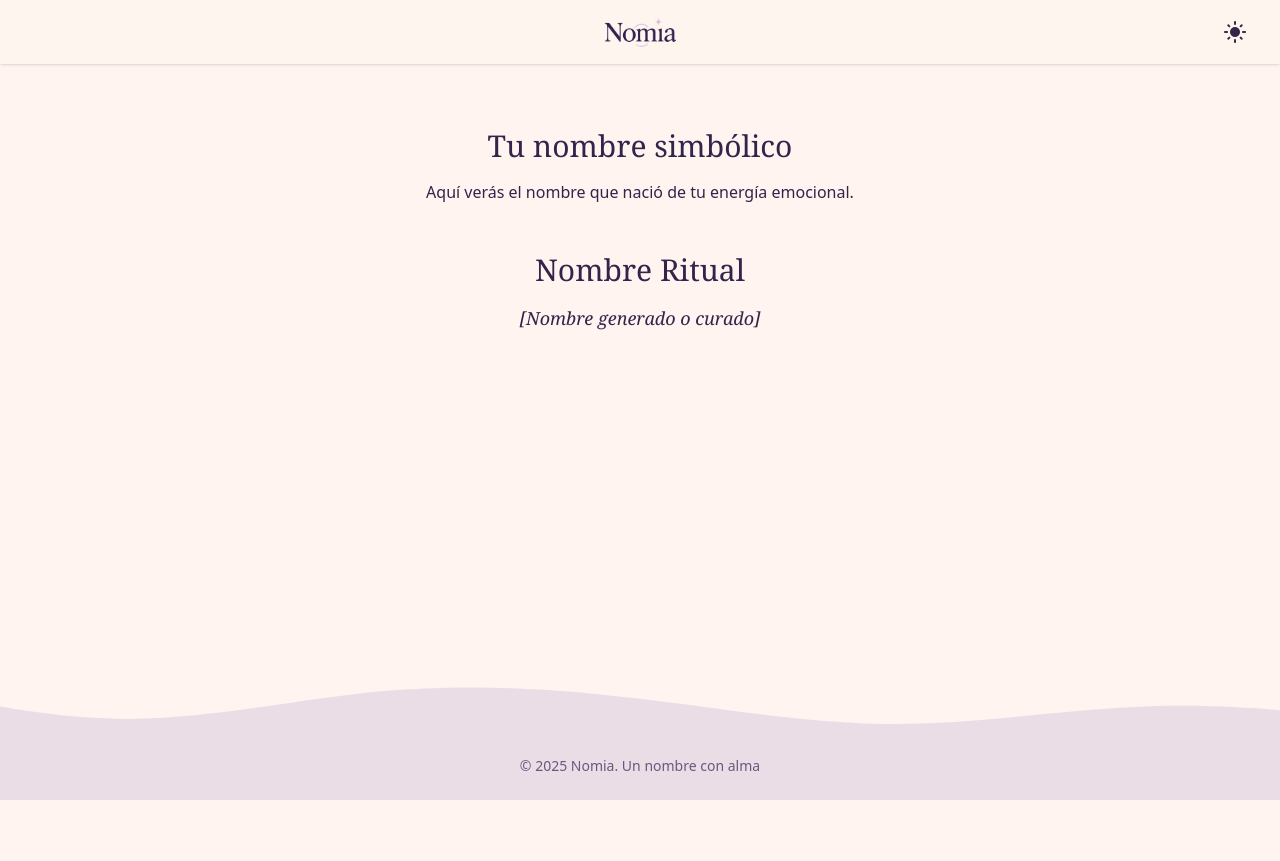
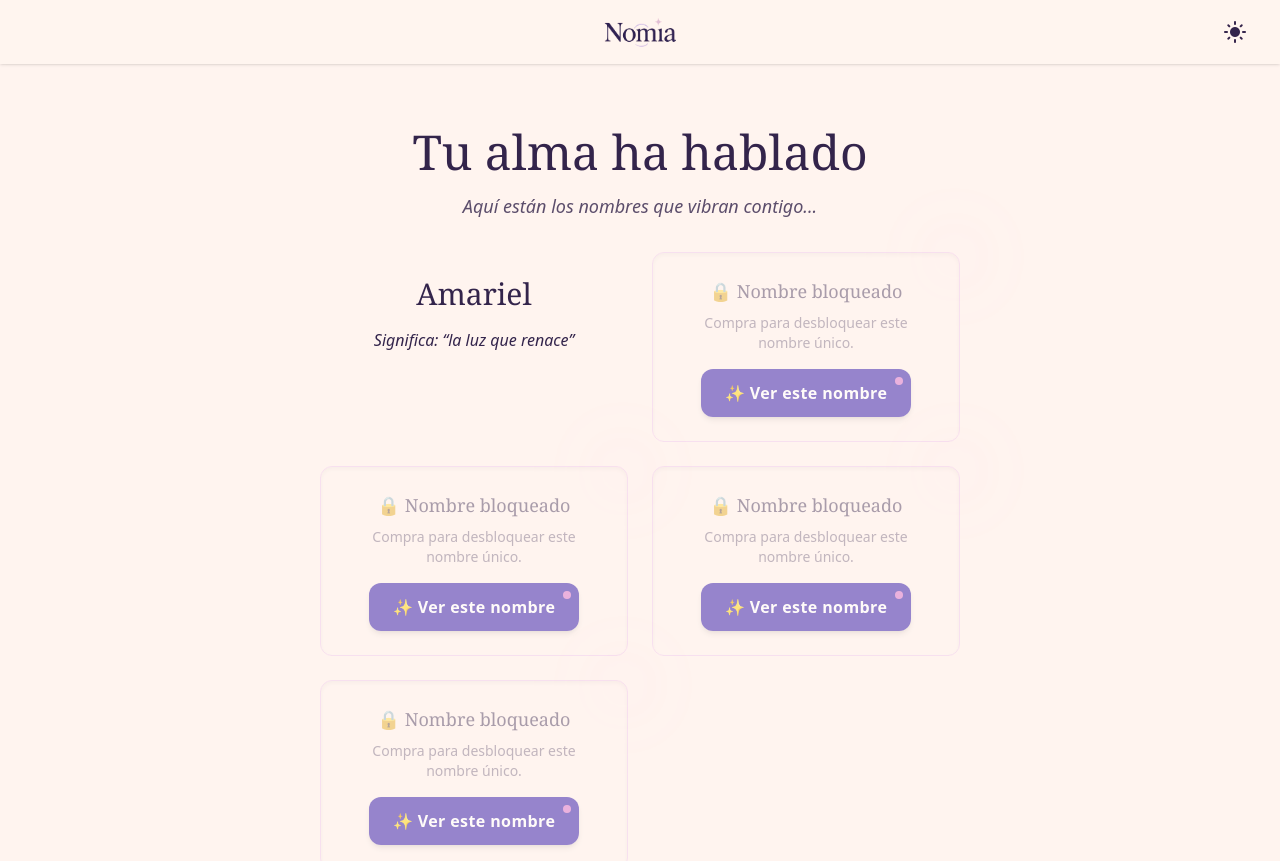
Before and after one commit to Akxlarre/Nomia, an Angular app: page /result in a window 1280 px wide. Shown: the top 861 px of the page. Before the commit the page ends 800 px from the top, so only its background shows below. Built offline with nearby package versions, Linux system fonts and the light colour scheme.

Commit message:
feat(result): mejorar la página de resultados con nuevos componentes y diseño

```diff
--- a/src/app/result/pages/result.page.ts
+++ b/src/app/result/pages/result.page.ts
@@ -1,20 +1,52 @@
+// src/app/result/pages/result.page.ts
 import { Component } from '@angular/core';
-import { NatalCardComponent } from '../../shared/components';
+import { CommonModule } from '@angular/common';
+import { RouterModule } from '@angular/router';
+import { NatalCardComponent, PrimaryButtonComponent } from '../../shared/components';
 
 @Component({
   standalone: true,
   selector: 'app-result-page',
-  imports: [NatalCardComponent],
+  imports: [CommonModule, RouterModule, NatalCardComponent, PrimaryButtonComponent],
   template: `
-    <section class="py-16 px-4 text-center">
-      <h2 class="text-3xl font-serif mb-4">Tu nombre simbólico</h2>
-      <p class="text-base font-sans mb-6">
-        Aquí verás el nombre que nació de tu energía emocional.
+    <section class="max-w-2xl mx-auto px-4 py-16 text-center relative">
+      <h1 class="text-4xl md:text-5xl font-serif mb-4">Tu alma ha hablado</h1>
+      <p class="text-base md:text-lg mb-8 opacity-80 italic">
+        Aquí están los nombres que vibran contigo...
       </p>
-      <ui-natal-card name="Nombre Ritual">
-        <p class="text-lg font-serif italic">[Nombre generado o curado]</p>
-      </ui-natal-card>
+
+      <div class="grid gap-6 md:grid-cols-2">
+        <!-- Card 1: gratuita -->
+        <ui-natal-card name="Amariel">
+          <p class="text-base italic">Significa: “la luz que renace”</p>
+        </ui-natal-card>
+
+        <!-- Cards bloqueadas -->
+        @for (i of [1, 2, 3, 4]; track i) {
+          <div class="relative border border-base-300 bg-base-100 rounded-xl p-6 opacity-60 shadow-inner">
+            <p class="text-lg font-serif mb-2 text-base-content/70">🔒 Nombre bloqueado</p>
+            <p class="text-sm text-base-content/50">Compra para desbloquear este nombre único.</p>
+
+            <div class="mt-4">
+              <a routerLink="/pay">
+                <ui-primary-button class="w-full">✨ Ver este nombre</ui-primary-button>
+              </a>
+            </div>
+
+            <div
+              class="absolute -top-4 -right-4 w-10 h-10 bg-accent/20 rounded-full blur-2xl"
+              aria-hidden="true"
+            ></div>
+          </div>
+        }
+      </div>
+
+      <div class="mt-12">
+        <a routerLink="/pay">
+          <ui-primary-button class="text-lg px-8 py-4">🔓 Quiero ver más nombres</ui-primary-button>
+        </a>
+      </div>
     </section>
   `,
 })
-export class ResultPage {}
+export class ResultPageComponent {}
--- a/src/app/routes/app.routes.ts
+++ b/src/app/routes/app.routes.ts
@@ -16,7 +16,7 @@ export const appRoutes: Routes = [
       },
       {
         path: 'result',
-        loadComponent: () => import('../result/pages/result.page').then(m => m.ResultPage),
+        loadComponent: () => import('../result/pages/result.page').then(m => m.ResultPageComponent),
       },
       {
         path: 'pay',
```
